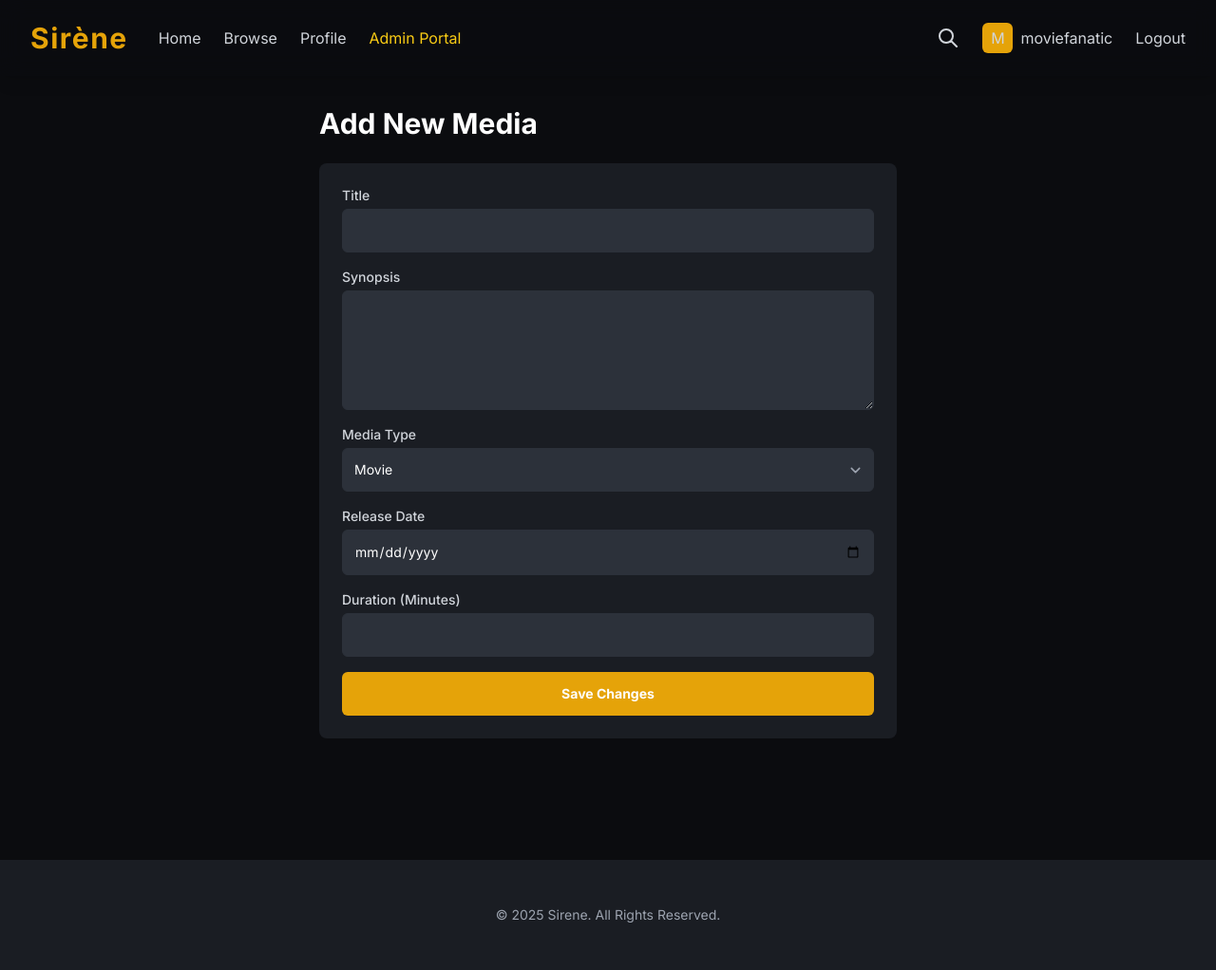
After one commit to NJWasTaken/Sirene, a Flask app: page /admin/media/new in a window 1280 px wide. The commit adds this page. Shown: the whole page at 95% size. Run offline with Flask 3, Linux system fonts and the light colour scheme; a user stored in the database is signed in; some libraries are stand-ins or nearby versions.

Commit message:
added admin panel

```diff
--- a/app.py
+++ b/app.py
@@ -33,6 +33,17 @@ def login_required(f):
         return f(*args, **kwargs)
     return decorated_function
 
+# Admin required decorator
+def admin_required(f):
+    @wraps(f)
+    def decorated_function(*args, **kwargs):
+        if 'user_id' not in session:
+            return redirect(url_for('login'))
+        if session.get('user_role') != 'admin':
+            return redirect(url_for('index'))
+        return f(*args, **kwargs)
+    return decorated_function
+
 # Routes
 @app.route('/')
 def index():
@@ -56,6 +67,7 @@ def login():
         if user and check_password_hash(user['PasswordHash'], password):
             session['user_id'] = user['UserID']
             session['username'] = user['Username']
+            session['user_role'] = user['UserRole']
             return redirect(url_for('index'))
         else:
             return render_template('login.html', error="Invalid credentials")
@@ -87,6 +99,171 @@ def register():
             return render_template('register.html', error="Username or email already exists")
 
     return render_template('register.html')
+
+@app.route('/admin')
+@admin_required
+def admin_dashboard():
+    """Admin dashboard to manage content"""
+    cur = mysql.connection.cursor()
+    cur.execute("SELECT * FROM media ORDER BY Title")
+    all_media = cur.fetchall()
+    cur.close()
+    return render_template('admin_dashboard.html', all_media=all_media)
+
+@app.route('/admin/media/new', methods=['GET', 'POST'])
+@admin_required
+def admin_add_media():
+    """Add a new media item"""
+    if request.method == 'POST':
+        title = request.form['title']
+        synopsis = request.form['synopsis']
+        media_type = request.form['media_type']
+        release_date = request.form['release_date'] or None
+        duration = request.form['duration'] or None
+
+        cur = mysql.connection.cursor()
+        cur.execute("""
+            INSERT INTO media (Title, Synopsis, MediaType, ReleaseDate, DurationMinutes)
+            VALUES (%s, %s, %s, %s, %s)
+        """, (title, synopsis, media_type, release_date, duration))
+        mysql.connection.commit()
+        cur.close()
+
+        return redirect(url_for('admin_dashboard'))
+
+    return render_template('admin_edit_media.html', media=None, title="Add New Media")
+
+@app.route('/admin/media/<int:media_id>/edit', methods=['GET', 'POST'])
+@admin_required
+def admin_edit_media(media_id):
+    """Edit an existing media item"""
+    cur = mysql.connection.cursor()
+
+    if request.method == 'POST':
+        title = request.form['title']
+        synopsis = request.form['synopsis']
+        media_type = request.form['media_type']
+        release_date = request.form['release_date'] or None
+        duration = request.form['duration'] or None
+
+        cur.execute("""
+            UPDATE media
+            SET Title = %s, Synopsis = %s, MediaType = %s, ReleaseDate = %s, DurationMinutes = %s
+            WHERE MediaID = %s
+        """, (title, synopsis, media_type, release_date, duration, media_id))
+        mysql.connection.commit()
+        cur.close()
+
+        return redirect(url_for('admin_dashboard'))
+
+    # GET request: fetch media and show form
+    cur.execute("SELECT * FROM media WHERE MediaID = %s", [media_id])
+    media = cur.fetchone()
+    cur.close()
+
+    if not media:
+        return redirect(url_for('admin_dashboard'))
+
+    return render_template('admin_edit_media.html', media=media, title="Edit Media")
+
+@app.route('/admin/media/<int:media_id>/delete', methods=['POST'])
+@admin_required
+def admin_delete_media(media_id):
+    """Delete a media item"""
+    cur = mysql.connection.cursor()
+    cur.execute("DELETE FROM media WHERE MediaID = %s", [media_id])
+    mysql.connection.commit()
+    cur.close()
+
+    return redirect(url_for('admin_dashboard'))
+
+@app.route('/admin/media/<int:media_id>/assets', methods=['GET', 'POST'])
+@admin_required
+def admin_manage_media_assets(media_id):
+    """Manage images and videos for a media item"""
+    cur = mysql.connection.cursor()
+
+    if request.method == 'POST':
+        action_type = request.form.get('action_type')
+
+        try:
+            if action_type == 'add_image':
+                cur.execute("""
+                    INSERT INTO mediaimage (MediaID, ImageUrl, Caption, Type, SortOrder)
+                    VALUES (%s, %s, %s, %s, %s)
+                """, (media_id,
+                      request.form['image_url'],
+                      request.form.get('caption'),
+                      request.form['image_type'],
+                      request.form.get('sort_order', 0)))
+
+            elif action_type == 'add_video':
+                cur.execute("""
+                    INSERT INTO mediavideo (MediaID, VideoUrl, Title, Type, SortOrder)
+                    VALUES (%s, %s, %s, %s, %s)
+                """, (media_id,
+                      request.form['video_url'],
+                      request.form['video_title'],
+                      request.form['video_type'],
+                      request.form.get('sort_order', 0)))
+
+            mysql.connection.commit()
+        except Exception as e:
+            mysql.connection.rollback()
+            print(f"Error adding asset: {e}") # Add flash messaging here for production
+
+        return redirect(url_for('admin_manage_media_assets', media_id=media_id))
+
+    # GET request
+    cur.execute("SELECT * FROM media WHERE MediaID = %s", [media_id])
+    media = cur.fetchone()
+    cur.execute("SELECT * FROM mediaimage WHERE MediaID = %s ORDER BY Type, SortOrder", [media_id])
+    images = cur.fetchall()
+    cur.execute("SELECT * FROM mediavideo WHERE MediaID = %s ORDER BY Type, SortOrder", [media_id])
+    videos = cur.fetchall()
+    cur.close()
+
+    if not media:
+        return redirect(url_for('admin_dashboard'))
+
+    return render_template('admin_manage_media_assets.html', media=media, images=images, videos=videos)
+
+@app.route('/admin/image/<int:image_id>/delete', methods=['POST'])
+@admin_required
+def admin_delete_image(image_id):
+    """Delete an image asset"""
+    cur = mysql.connection.cursor()
+    # Get MediaID first to redirect back
+    cur.execute("SELECT MediaID FROM mediaimage WHERE ImageID = %s", [image_id])
+    result = cur.fetchone()
+    if result:
+        media_id = result['MediaID']
+        cur.execute("DELETE FROM mediaimage WHERE ImageID = %s", [image_id])
+        mysql.connection.commit()
+        cur.close()
+        return redirect(url_for('admin_manage_media_assets', media_id=media_id))
+
+    cur.close()
+    return redirect(url_for('admin_dashboard'))
+
+
+@app.route('/admin/video/<int:video_id>/delete', methods=['POST'])
+@admin_required
+def admin_delete_video(video_id):
+    """Delete a video asset"""
+    cur = mysql.connection.cursor()
+    # Get MediaID first to redirect back
+    cur.execute("SELECT MediaID FROM mediavideo WHERE VideoID = %s", [video_id])
+    result = cur.fetchone()
+    if result:
+        media_id = result['MediaID']
+        cur.execute("DELETE FROM mediavideo WHERE VideoID = %s", [video_id])
+        mysql.connection.commit()
+        cur.close()
+        return redirect(url_for('admin_manage_media_assets', media_id=media_id))
+
+    cur.close()
+    return redirect(url_for('admin_dashboard'))
 
 @app.route('/logout')
 def logout():
@@ -161,7 +338,23 @@ def media_details(media_id):
     """, [media_id])
     awards = cur.fetchall()
 
+    # Get images
+    cur.execute("""SELECT * FROM mediaimage
+                WHERE MediaID = %s
+                ORDER BY Type, SortOrder""", [media_id])
+    images = cur.fetchall()
+
+    # Get videos
+    cur.execute("""SELECT * FROM mediavideo
+                WHERE MediaID = %s
+                ORDER BY Type, SortOrder""", [media_id])
+    videos = cur.fetchall()
+
     cur.close()
+
+    poster = next((img for img in images if img['Type'] == 'Poster'), None)
+    backdrop = next((img for img in images if img['Type'] == 'Backdrop'), None)
+    gallery = [img for img in images if img['Type'] == 'Gallery']
 
     return render_template('movie_details.html',
                          media=media,
@@ -169,7 +362,11 @@ def media_details(media_id):
                          reviews=reviews,
                          platforms=platforms,
                          episodes=episodes,
-                         awards=awards)
+                         awards=awards,
+                         poster=poster,
+                         backdrop=backdrop,
+                         gallery=gallery,
+                         videos=videos)
 
 @app.route('/search')
 @login_required
--- /dev/null
+++ b/templates/admin_edit_media.html
@@ -0,0 +1,63 @@
+{% extends "base.html" %}
+
+{% block title %}{{ title }} - Sirène{% endblock %}
+
+{% block content %}
+<div class="container mx-auto px-4 sm:px-6 lg:px-8 py-8 max-w-2xl">
+    <h1 class="text-3xl font-bold mb-6">{{ title }}</h1>
+
+    <form method="POST" class="bg-brand-gray rounded-lg p-6 space-y-4">
+        <div>
+            <label for="title" class="block text-sm font-medium text-gray-300">Title</label>
+            <input type="text" name="title" id="title" value="{{ media.Title if media else '' }}"
+                   class="mt-1 appearance-none rounded-md relative block w-full px-3 py-3 bg-brand-light-gray border border-brand-light-gray placeholder-gray-500 text-white focus:outline-none focus:ring-brand-red focus:border-brand-red sm:text-sm">
+        </div>
+
+        <div>
+            <label for="synopsis" class="block text-sm font-medium text-gray-300">Synopsis</label>
+            <textarea name="synopsis" id="synopsis" rows="5"
+                      class="mt-1 appearance-none rounded-md relative block w-full px-3 py-3 bg-brand-light-gray border border-brand-light-gray placeholder-gray-500 text-white focus:outline-none focus:ring-brand-red focus:border-brand-red sm:text-sm"
+            >{{ media.Synopsis if media else '' }}</textarea>
+        </div>
+
+        <div>
+            <label for="media_type" class="block text-sm font-medium text-gray-300">Media Type</label>
+            <select name="media_type" id="media_type"
+                    class="mt-1 appearance-none rounded-md relative block w-full px-3 py-3 bg-brand-light-gray border border-brand-light-gray text-white focus:outline-none focus:ring-brand-red focus:border-brand-red sm:text-sm">
+                <option value="Movie" {% if media and media.MediaType == 'Movie' %}selected{% endif %}>Movie</option>
+                <option value="TV Show" {% if media and media.MediaType == 'TV Show' %}selected{% endif %}>TV Show</option>
+                <option value="Anime" {% if media and media.MediaType == 'Anime' %}selected{% endif %}>Anime</option>
+                <option value="Video Game" {% if media and media.MediaType == 'Video Game' %}selected{% endif %}>Video Game</option>
+            </select>
+        </div>
+
+        <div>
+            <label for="release_date" class="block text-sm font-medium text-gray-300">Release Date</label>
+            <input type="date" name="release_date" id="release_date"
+                   value="{{ media.ReleaseDate.strftime('%Y-%m-%d') if media and media.ReleaseDate else '' }}"
+                   class="mt-1 appearance-none rounded-md relative block w-full px-3 py-3 bg-brand-light-gray border border-brand-light-gray text-white focus:outline-none focus:ring-brand-red focus:border-brand-red sm:text-sm">
+        </div>
+
+        <div>
+            <label for="duration" class="block text-sm font-medium text-gray-300">Duration (Minutes)</label>
+            <input type="number" name="duration" id="duration" value="{{ media.DurationMinutes if media else '' }}"
+                   class="mt-1 appearance-none rounded-md relative block w-full px-3 py-3 bg-brand-light-gray border border-brand-light-gray placeholder-gray-500 text-white focus:outline-none focus:ring-brand-red focus:border-brand-red sm:text-sm">
+        </div>
+
+        {% if media %}
+        <div style="padding-bottom: 20px; padding-top: 10px;">
+            <a href="{{ url_for('admin_manage_media_assets', media_id=media.MediaID) }}"
+            class="px-4 py-2 w-full justify-center py-3 px-4 border border-transparent text-sm font-bold rounded-md text-white bg-brand-red hover:text-black transition focus:outline-none focus:ring-2 focus:ring-offset-2 focus:ring-brand-red">
+                Manage Images & Videos
+            </a>
+        </div>
+        {% endif %}
+
+        <div>
+            <button type="submit" class="w-full flex justify-center py-3 px-4 border border-transparent text-sm font-bold rounded-md text-white bg-brand-red hover:bg-red-600 transition focus:outline-none focus:ring-2 focus:ring-offset-2 focus:ring-brand-red">
+                Save Changes
+            </button>
+        </div>
+    </form>
+</div>
+{% endblock %}
--- a/templates/base.html
+++ b/templates/base.html
@@ -47,6 +47,10 @@
                     <a href="{{ url_for('index') }}" class="text-gray-300 hover:text-white transition">Home</a>
                     <a href="{{ url_for('search') }}" class="text-gray-300 hover:text-white transition">Browse</a>
                     <a href="{{ url_for('profile') }}" class="text-gray-300 hover:text-white transition">Profile</a>
+
+                    {% if session.user_role == 'admin' %}
+                    <a href="{{ url_for('admin_dashboard') }}" class="text-yellow-400 hover:text-white transition">Admin Portal</a>
+                    {% endif %}
                 </div>
                 {% endif %}
             </div>
@@ -75,7 +79,7 @@
                     Logout
                 </a>
                 {% else %}
-                <a href="{{ url_for('register') }}" class="px-4 py-2 bg-brand-red text-white rounded-lg hover:bg-red-600 transition">
+                <a href="{{ url_for('register') }}" class="px-4 py-2 bg-brand-red text-white rounded-lg hover:text-black transition">
                     Register
                 </a>
                 {% endif %}
--- a/templates/index.html
+++ b/templates/index.html
@@ -30,7 +30,7 @@
                 Browse All
             </a>
             {% else %}
-            <a href="{{ url_for('login') }}" class="flex items-center justify-center px-8 py-3 bg-brand-red text-white text-lg font-bold rounded-lg shadow-lg hover:bg-gold-600 transition duration-300 transform hover:scale-105">
+            <a href="{{ url_for('login') }}" class="flex items-center justify-center px-8 py-3 bg-brand-red text-white text-lg font-bold rounded-lg shadow-lg hover:text-black transition duration-300 transform hover:scale-105">
                 <svg xmlns="http://www.w3.org/2000/svg" class="h-6 w-6 mr-2" viewBox="0 0 20 20" fill="currentColor">
                     <path d="M3 8a1 1 0 011-1h12a1 1 0 110 2H4a1 1 0 01-1-1z" />
                     <path d="M7 11a1 1 0 011-1h4a1 1 0 110 2H8a1 1 0 01-1-1z" />
--- a/templates/register.html
+++ b/templates/register.html
@@ -11,7 +11,7 @@
             </h2>
             <p class="mt-2 text-center text-sm text-gray-400">
                 Already have an account?
-                <a href="{{ url_for('login') }}" class="font-medium text-brand-red hover:text-red-500">
+                <a href="{{ url_for('login') }}" class="font-medium text-brand-red hover:text-white transition">
                     Sign in
                 </a>
             </p>
@@ -47,7 +47,7 @@
             </div>
 
             <div>
-                <button type="submit" class="group relative w-full flex justify-center py-3 px-4 border border-transparent text-sm font-bold rounded-md text-white bg-brand-red hover:bg-red-600 focus:outline-none focus:ring-2 focus:ring-offset-2 focus:ring-brand-red">
+                <button type="submit" class="group relative w-full flex justify-center py-3 px-4 border border-transparent text-sm font-bold rounded-md text-white bg-brand-red hover:text-black transition focus:outline-none focus:ring-2 focus:ring-offset-2 focus:ring-brand-red">
                     Create Account
                 </button>
             </div>
```
Also changed, not shown: sirene.sql (+66 -5 lines), templates/admin_dashboard.html (added, +43 -0 lines), templates/admin_manage_media_assets.html (added, +95 -0 lines), templates/movie_details.html (+38 -0 lines).
